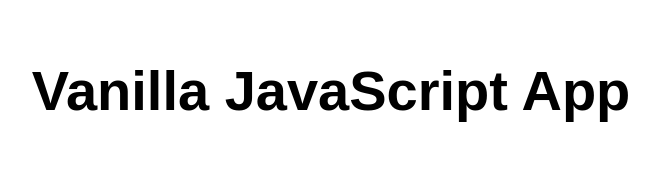
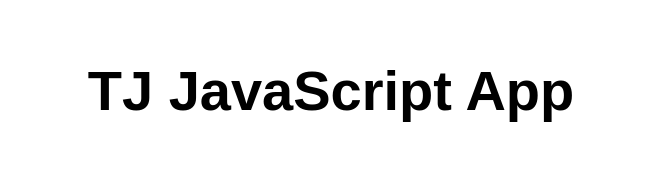
Before and after one commit to tomasjirotkaczboschcom/html, a website: page src/index.html in a window 1280 px wide. Shown: the whole page, without its empty margins (309-968 px from the left). Drawn offline with Linux system fonts and the light colour scheme.

Commit message:
Change title

```diff
--- a/src/index.html
+++ b/src/index.html
@@ -5,12 +5,12 @@
   <meta charset="UTF-8">
   <meta name="viewport" content="width=device-width, initial-scale=1.0">
   <link rel="stylesheet" href="styles.css">
-  <title>Vanilla JavaScript App</title>
+  <title>TJ JavaScript App</title>
 </head>
 
 <body>
   <main>
-    <h1>Vanilla JavaScript App</h1>
+    <h1>TJ JavaScript App</h1>
   </main>
 </body>
 
```
